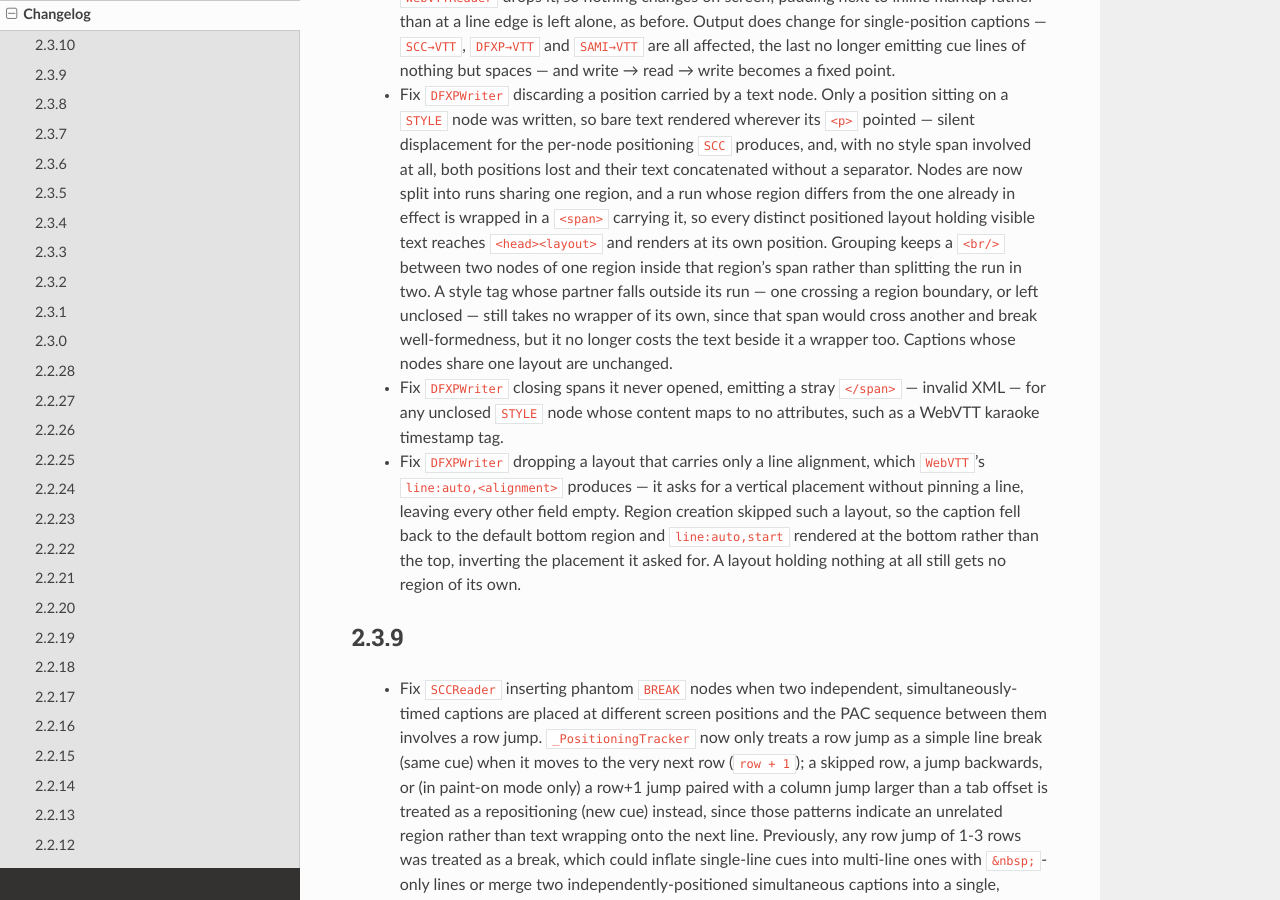
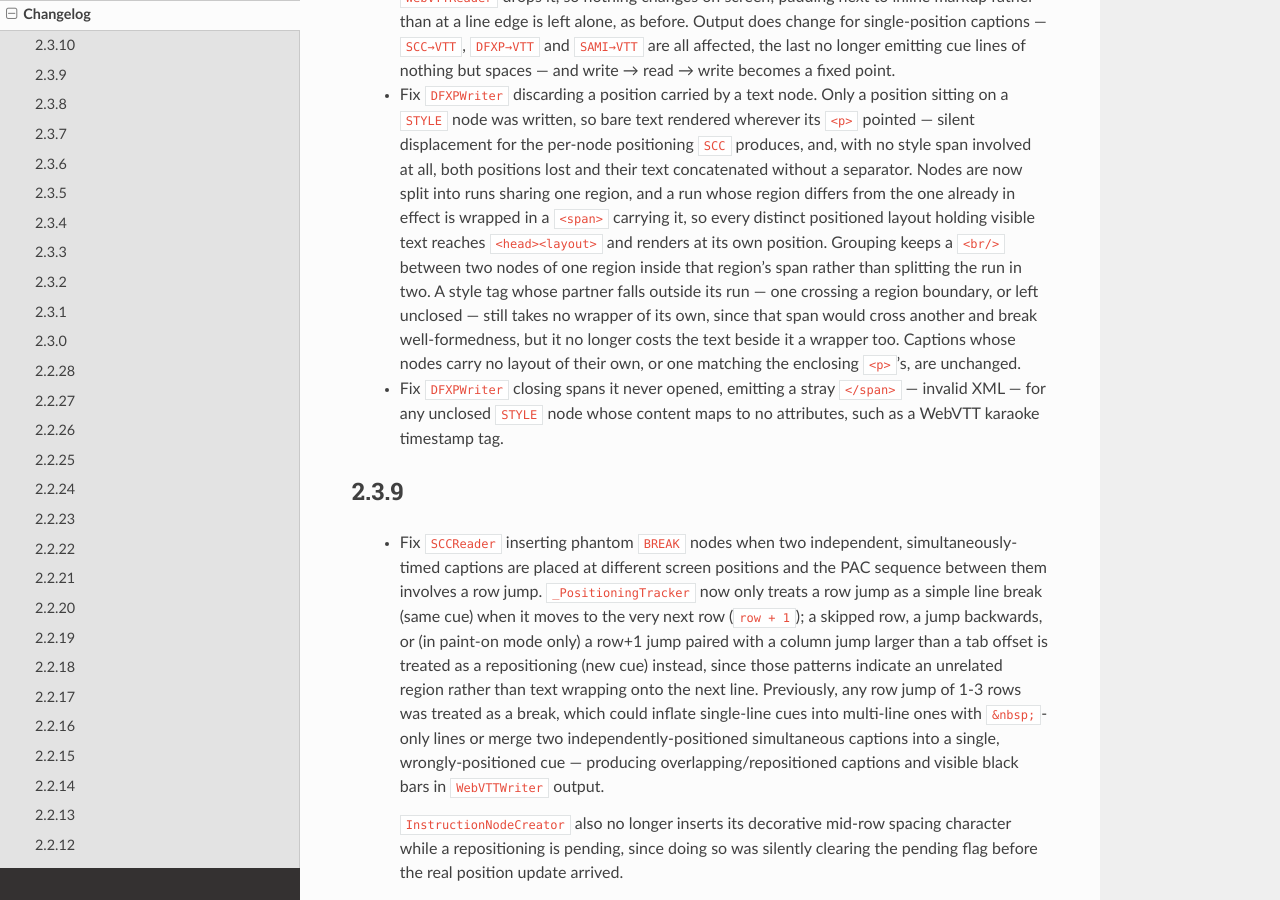
Before and after one commit to pbs/pycaption, a Sphinx documentation site: the page built from docs/changelog.rst, in a window 1280 px wide and 900 px high, scrolled down 867 px. Built offline with Sphinx 7.4.7 and the Read the Docs theme 3.1.0, drawn with Linux system fonts in a browser that asks for light colours.

Commit message:
OCTO-11612 Drop the line-alignment region gate

```diff
--- a/docs/changelog.rst
+++ b/docs/changelog.rst
@@ -59,19 +59,12 @@ Changelog
     outside its run — one crossing a region boundary, or left unclosed —
     still takes no wrapper of its own, since that span would cross another
     and break well-formedness, but it no longer costs the text beside it a
-    wrapper too. Captions whose nodes share one layout are unchanged.
+    wrapper too. Captions whose nodes carry no layout of their own, or one
+    matching the enclosing ``<p>``'s, are unchanged.
 
   - Fix ``DFXPWriter`` closing spans it never opened, emitting a stray
     ``</span>`` — invalid XML — for any unclosed ``STYLE`` node whose content
     maps to no attributes, such as a WebVTT karaoke timestamp tag.
-
-  - Fix ``DFXPWriter`` dropping a layout that carries only a line alignment,
-    which ``WebVTT``'s ``line:auto,<alignment>`` produces — it asks for a
-    vertical placement without pinning a line, leaving every other field
-    empty. Region creation skipped such a layout, so the caption fell back to
-    the default bottom region and ``line:auto,start`` rendered at the bottom
-    rather than the top, inverting the placement it asked for. A layout
-    holding nothing at all still gets no region of its own.
 
 2.3.9
 ^^^^^^
```
Also changed, not shown: 2 other files.
